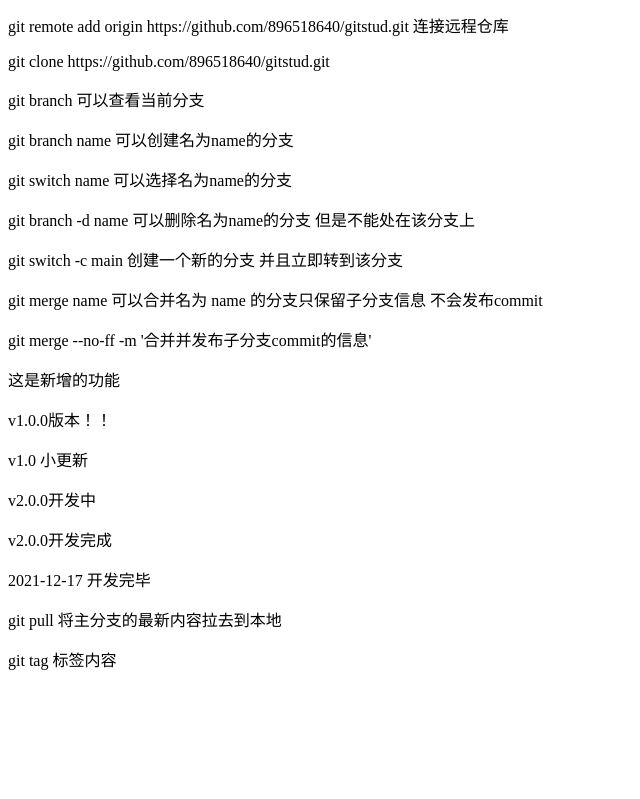
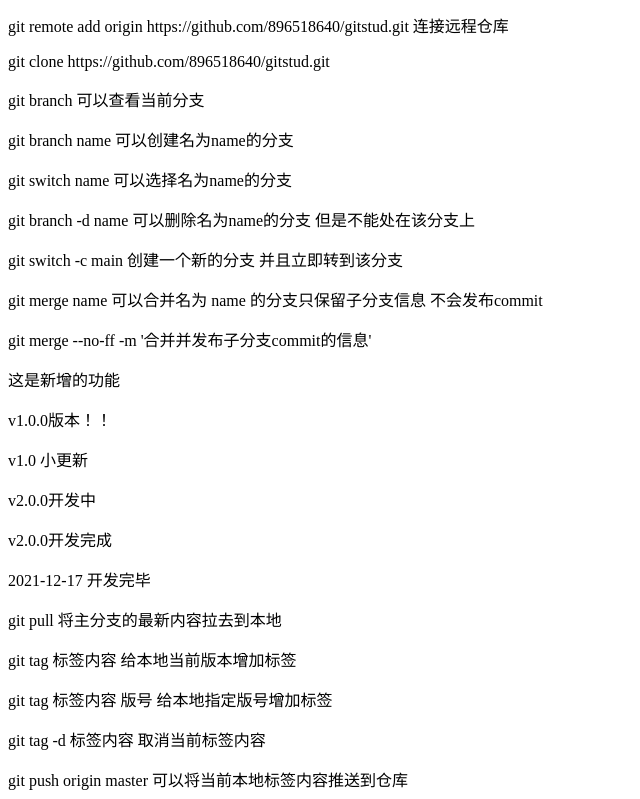
Before and after one commit to 896518640/gitstud, a plain HTML site: page index.html in a window 1280 px wide. Shown: the part 348-1147 px from the top of the page, without its empty margins (0-640 px from the left). Before the commit the page ends 1035 px from the top, so only its background shows below. Drawn offline with Linux system fonts and the light colour scheme.

Commit message:
增加了tag

```diff
--- a/index.html
+++ b/index.html
@@ -87,7 +87,11 @@ svn  集中式版本管理工具代表
 
     <p>git pull 将主分支的最新内容拉去到本地</p>
 
-    <p>git tag 标签内容</p>
+    <p>git tag 标签内容 给本地当前版本增加标签</p>
+    <p>git tag 标签内容 版号 给本地指定版号增加标签</p>
+    <p>git tag -d 标签内容 取消当前标签内容</p>
+
+    git push origin master 可以将当前本地标签内容推送到仓库
  </body>
 </body>
 </html>
```
